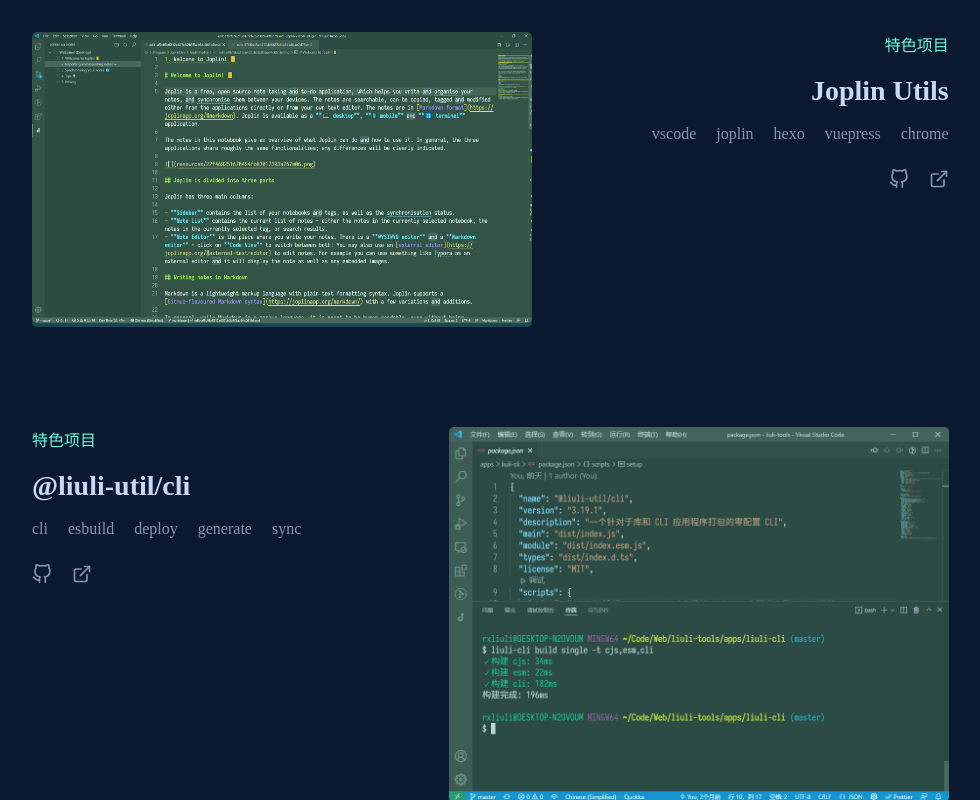
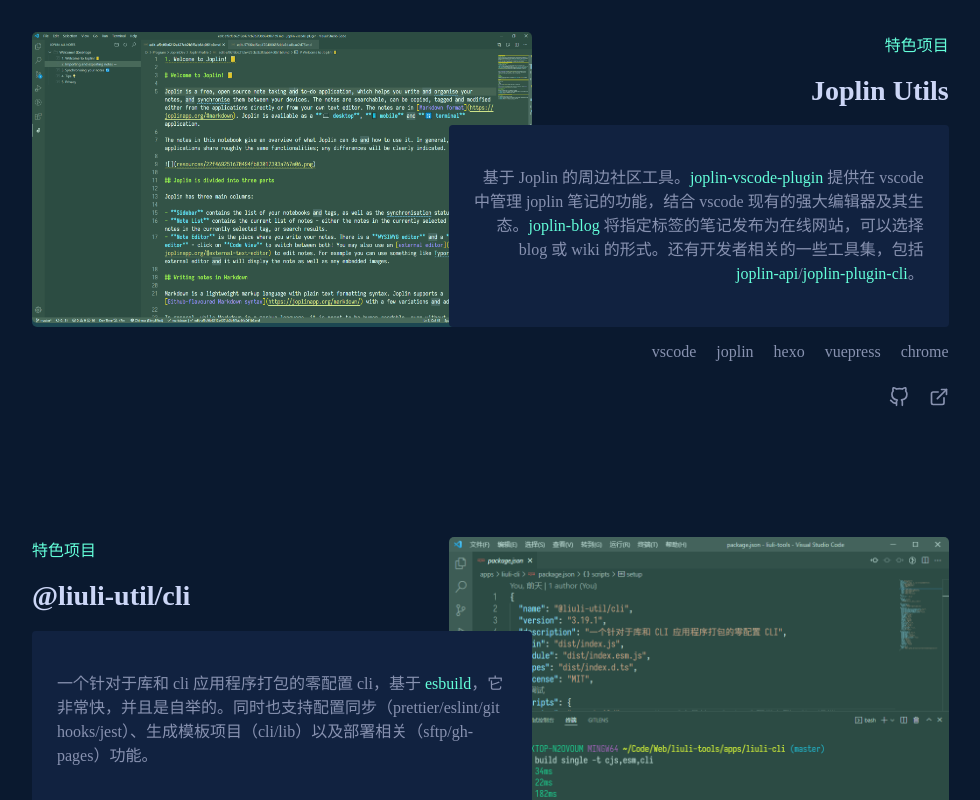
Before and after one commit to rxliuli/site, a Preact app in the folder apps/v2/: page / in a window 1280 px wide. Shown: the part 2220-3020 px from the top of the page, without its empty margins (108-1088 px from the left). Built offline with nearby package versions, Linux system fonts and the light colour scheme.

Commit message:
feat: 替换 react-markdown => marked

```diff
--- a/apps/v2/index.html
+++ b/apps/v2/index.html
@@ -4,6 +4,7 @@
     <meta charset="UTF-8" />
     <meta name="viewport" content="width=device-width, initial-scale=1.0" />
     <title>琉璃的个人主页 v2</title>
+    <link rel="icon" href="./src/assets/avatar.jpg" />
   </head>
   <body>
     <div id="app"></div>
--- a/apps/v2/package.json
+++ b/apps/v2/package.json
@@ -15,11 +15,14 @@
   "dependencies": {
     "classnames": "^2.3.1",
     "preact": "^10.5.15",
+    "marked": "^4.0.12",
     "react-markdown": "^8.0.0"
   },
   "devDependencies": {
     "@liuli-util/cli": "^3.19.0",
     "@preact/preset-vite": "^2.1.5",
+    "@types/marked": "^4.0.2",
+    "rollup-plugin-visualizer": "^5.6.0",
     "typescript": "^4.5.4",
     "vite": "^2.8.0"
   }
--- /dev/null
+++ b/apps/v2/src/components/ReactMarkdown.tsx
@@ -0,0 +1,15 @@
+import { marked } from 'marked'
+
+export function ReactMarkdown(props: { children: string; linkTarget: string }) {
+  return <div dangerouslySetInnerHTML={{ __html: marked(props.children, { renderer: linkRenderer() }) }}></div>
+}
+
+function linkRenderer() {
+  const renderer = new marked.Renderer()
+  const linkRenderer = renderer.link
+  renderer.link = (href, title, text) => {
+    const html = linkRenderer.call(renderer, href, title, text)
+    return html.replace(/^<a /, '<a target="_blank" rel="nofollow" ')
+  }
+  return renderer
+}
--- a/apps/v2/src/views/WorkView.tsx
+++ b/apps/v2/src/views/WorkView.tsx
@@ -6,8 +6,8 @@
 import liuliCli from '../assets/liuli-cli-cover.png'
 import folder from '../assets/folder.svg?raw'
 import { FunctionalComponent } from 'preact'
-import ReactMarkdown from 'react-markdown'
 import { LinkIcon, LinkIconItem } from '../components/LinkIcon'
+import { ReactMarkdown } from '../components/ReactMarkdown'
 
 interface Work {
   title: string
@@ -212,7 +212,9 @@
             {item.title}
           </a>
         </h3>
-        <ReactMarkdown linkTarget={'_blank'}>{item.description}</ReactMarkdown>
+        <p>
+          <ReactMarkdown linkTarget={'_blank'}>{item.description}</ReactMarkdown>
+        </p>
         <footer>
           <ul>
             {item.topic.map((item) => (
--- a/apps/v2/vite.config.ts
+++ b/apps/v2/vite.config.ts
@@ -1,7 +1,8 @@
 import { defineConfig } from 'vite'
 import preact from '@preact/preset-vite'
+import { visualizer } from 'rollup-plugin-visualizer'
 
 export default defineConfig({
   base: '/v2/',
-  plugins: [preact()],
+  plugins: [preact(), visualizer()],
 })
```
Also changed, not shown: 2 other files (tests, documents, lock files or other folders).
